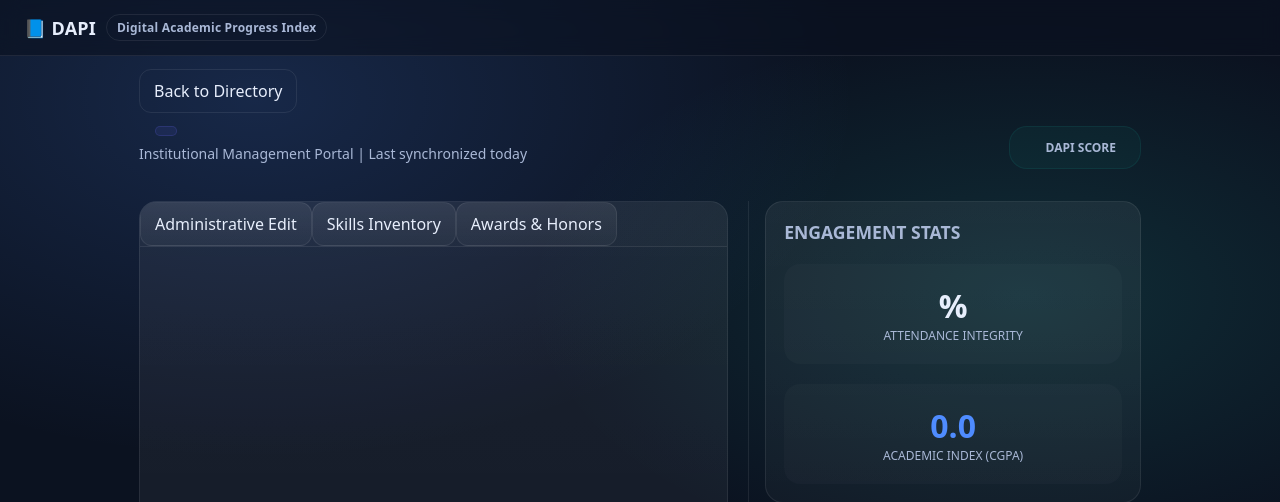
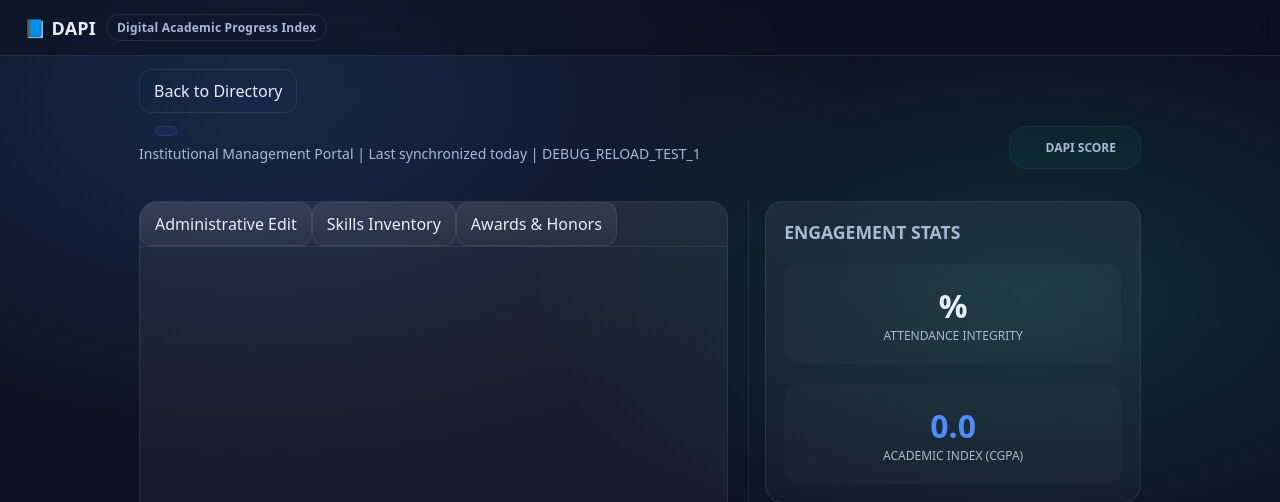
Before and after one commit to skpaswin/DAPI, a Flask app: template templates/staff_student_portal.html in a window 1280 px wide. Shown: the top 502 px of the page. Run offline with Flask 3, Linux system fonts and the light colour scheme; the template is opened without the code that fills it, so the values that code supplies are empty.

Commit message:
Auto-update: 2026-03-14 14:34:11

```diff
--- a/templates/staff_student_portal.html
+++ b/templates/staff_student_portal.html
@@ -15,7 +15,7 @@
         <h1 style="font-size: 2.25rem; font-weight: 800; letter-spacing: -0.02em; margin: 0;">{{ student['name'] }}</h1>
         <span class="badge" style="background: rgba(99, 102, 241, 0.1); color: var(--primary); border-color: rgba(99, 102, 241, 0.2);">{{ student['roll'] }}</span>
       </div>
-      <p class="sub" style="margin: 0;">Institutional Management Portal | Last synchronized today</p>
+      <p class="sub" style="margin: 0;">Institutional Management Portal | Last synchronized today | DEBUG_RELOAD_TEST_1</p>
     </div>
     <div style="display: flex; gap: 12px;">
       <div class="card" style="padding: 12px 24px; display: flex; align-items: center; gap: 12px; background: rgba(20, 184, 166, 0.05); border-color: rgba(20, 184, 166, 0.1);">
```
